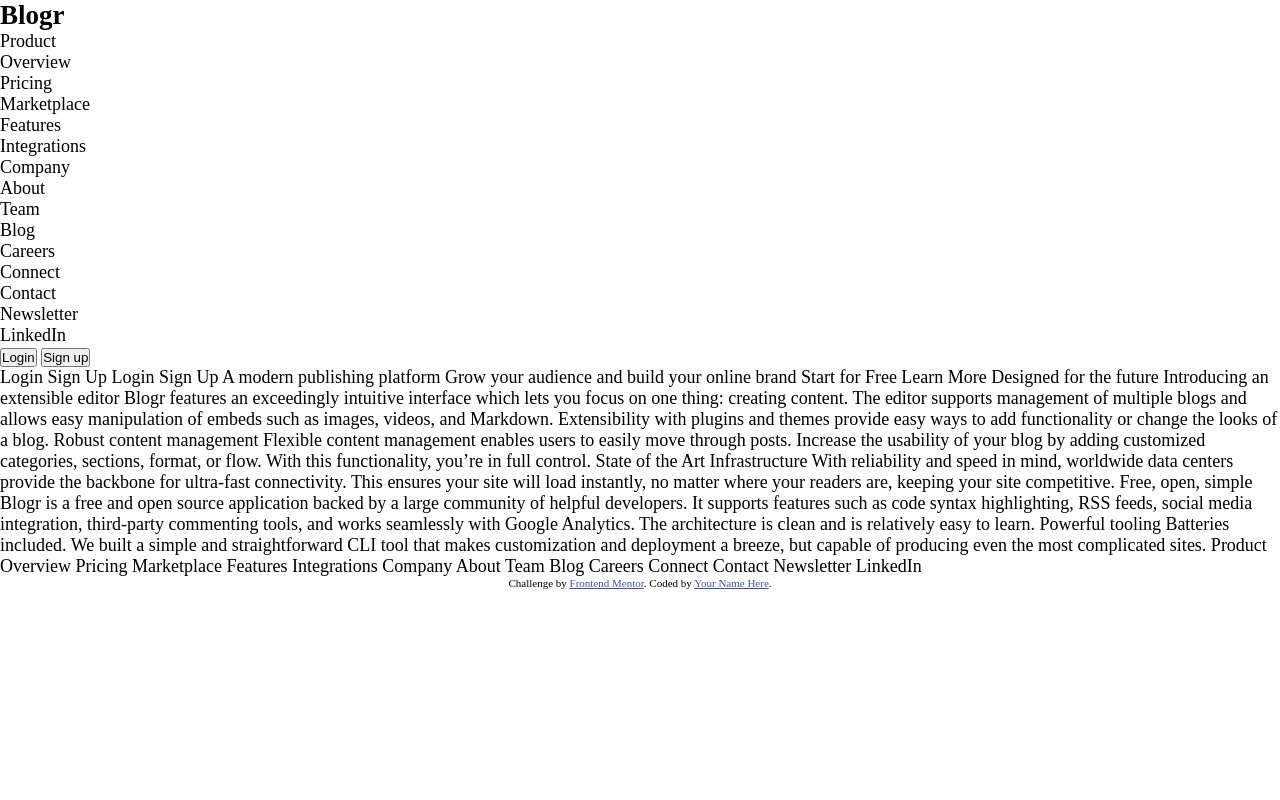
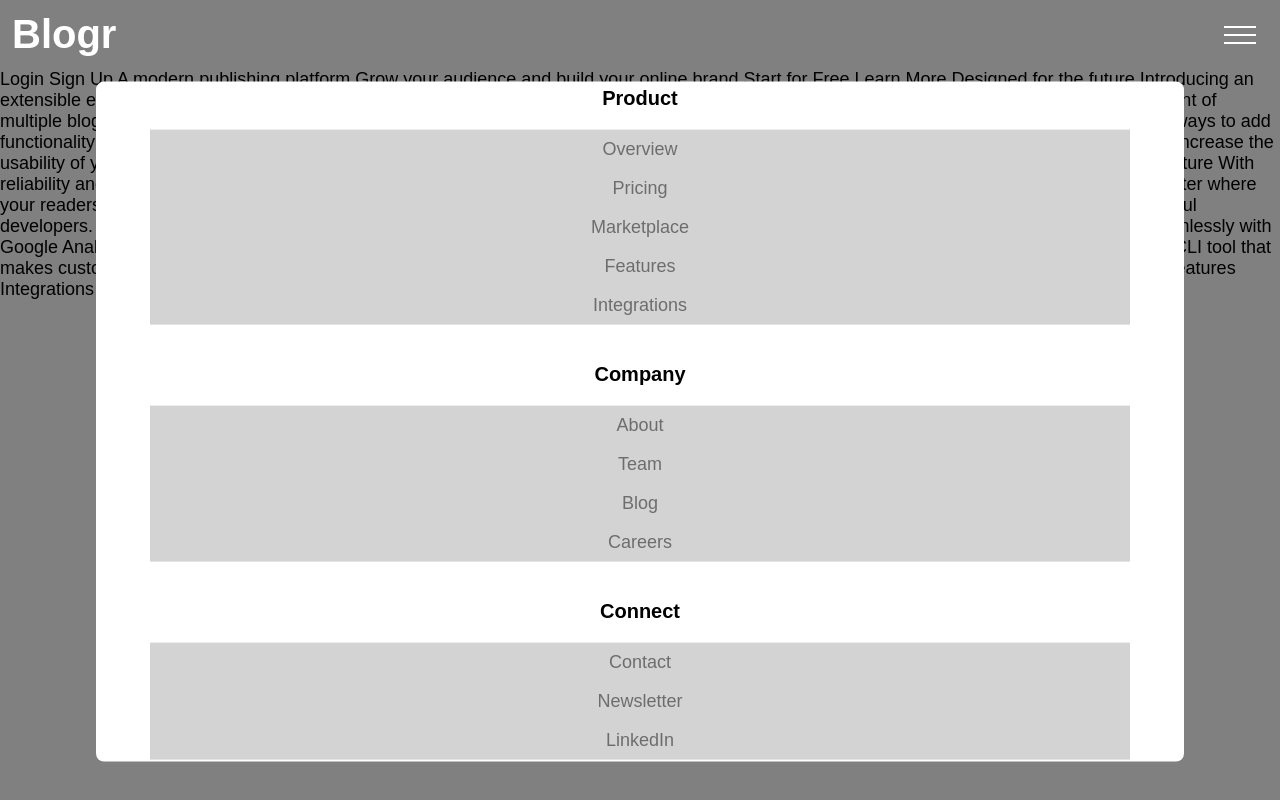
Before and after one commit to Astilion/blogr-landing-page-main, a plain HTML site: page index.html in a window 1280 px wide. Drawn offline with Linux system fonts and the light colour scheme; a script that the page names is missing.

Commit message:
styled nav secondary items

```diff
--- a/index.html
+++ b/index.html
@@ -16,9 +16,9 @@
 </head>
 <body>
   <nav class="nav">
-    <h2 class="logo">Blogr</h2>
+    <a href="#" class="logo">Blogr</a>
     <ul class="nav__primary-items">
-        <li class="nav__primary-item">Product
+        <li class="nav__primary-item">Product </li>
         <ul class="nav__secondary-items">
             <li class="nav__secondary-item">Overview</li>
             <li class="nav__secondary-item">Pricing</li>
@@ -26,35 +26,33 @@
             <li class="nav__secondary-item">Features</li>
             <li class="nav__secondary-item">Integrations</li>
         </ul>
-        </li>
-        <li class="nav__primary-item">Company
+
+        <li class="nav__primary-item">Company </li>
         <ul class="nav__secondary-items">
             <li class="nav__secondary-item">About</li>
             <li class="nav__secondary-item">Team</li>
             <li class="nav__secondary-item">Blog</li>
             <li class="nav__secondary-item">Careers</li>
         </ul>
-        </li>
-        <li class="nav__primary-item">Connect
+
+        <li class="nav__primary-item">Connect</li>
         <ul class="nav__secondary-items">
             <li class="nav__secondary-item">Contact</li>
             <li class="nav__secondary-item">Newsletter</li>
             <li class="nav__secondary-item">LinkedIn</li>
         </ul>
-        </li>
+
     </ul>
 
     <div class="buttons-container">
         <button class="login-btn">Login</button>
         <button class="signup-btn">Sign up</button>
     </div>
+    <button class="burger-btn">
+        <img class="burger-icon active" src="./src/images/icon-hamburger.svg" alt="">
+        <img src="./src/images/icon-close.svg" alt="" class="close-icon">
+    </button>
 </nav>
-
-
-
-
-Login
-Sign Up
 
 
   Login
--- /dev/null
+++ b/src/js/main.js
@@ -0,0 +1,10 @@
+const burgerIcon = document.querySelector('.burger-icon');
+const closeIcon = document.querySelector('.close-icon')
+const burgerBtn = document.querySelector('.burger-btn')
+
+const handleNav = () => {
+    closeIcon.classList.toggle('active');
+    burgerIcon.classList.toggle('active');
+}
+
+burgerBtn.addEventListener('click', handleNav)
--- a/src/sass/_nav.scss
+++ b/src/sass/_nav.scss
@@ -0,0 +1,82 @@
+.nav {
+	position: relative;
+	display: flex;
+
+	.logo {
+		padding: 0.3em;
+		font-size: 4rem;
+		font-weight: bold;
+		text-decoration: none;
+		color: #fff;
+	}
+	&__primary-items {
+		position: absolute;
+		display: flex;
+		align-items: center;
+		justify-content: center;
+		height: 85vh;
+		width: 85%;
+		left: 50%;
+		transform: translate(-50%, 12%);
+		flex-direction: column;
+		text-align: center;
+		list-style: none;
+		border-radius: 8px;
+		background-color: white;
+	}
+	&__secondary-items {
+		position: relative;
+		margin-bottom: 1em;
+		background-color: lightgray;
+		border: 8px;
+		width: 90%;
+		display: flex;
+		flex-direction: column;
+		align-items: center;
+		list-style: none;
+	}
+	&__primary-item {
+		position: relative;
+		padding: 1em;
+
+		font-weight: bold;
+		font-size: 2rem;
+		width: 90%;
+	}
+	&__secondary-item {
+		padding: .5em;
+		font-size: 1.8rem;
+		color: rgb(109, 109, 109);
+	}
+	.buttons-container {
+		display: none;
+	}
+	.burger-btn {
+		position: absolute;
+		right: 1em;
+		padding: 0.8em;
+		height: 4rem;
+		border: none;
+		align-self: center;
+		background: transparent;
+		cursor: pointer;
+		&:hover {
+			.close-icon {
+				fill: red;
+			}
+			.burger-icon {
+				fill: red;
+			}
+		}
+		.close-icon {
+			display: none;
+		}
+		.burger-icon {
+			display: none;
+		}
+
+		.active {
+			display: block;
+		}
+	}
+}
--- a/src/sass/index.scss
+++ b/src/sass/index.scss
@@ -0,0 +1,6 @@
+@forward 'nav.scss';
+@forward 'company.scss';
+@forward 'footer.scss';
+@forward 'header.scss';
+@forward 'product.scss';
+@forward 'connect.scss';
--- a/src/sass/main.scss
+++ b/src/sass/main.scss
@@ -1,3 +1,5 @@
+@use 'index.scss' as *;
+
 *,
 *::before,
 *::after {
@@ -12,4 +14,10 @@ html {
 }
 body{
     font-size: 1.8rem;
+    background-color: gray;
+    font-family: sans-serif;
 }
+
+.active {
+    display: block;
+}
```
Also changed, not shown: dist/css/index.min.css, dist/css/main.min.css, dist/js/main.min.js (added), src/sass/_header.scss (added), src/sass/header.scss (deleted), 2 other files. Lines whose indentation alone changed are shown as unchanged.
